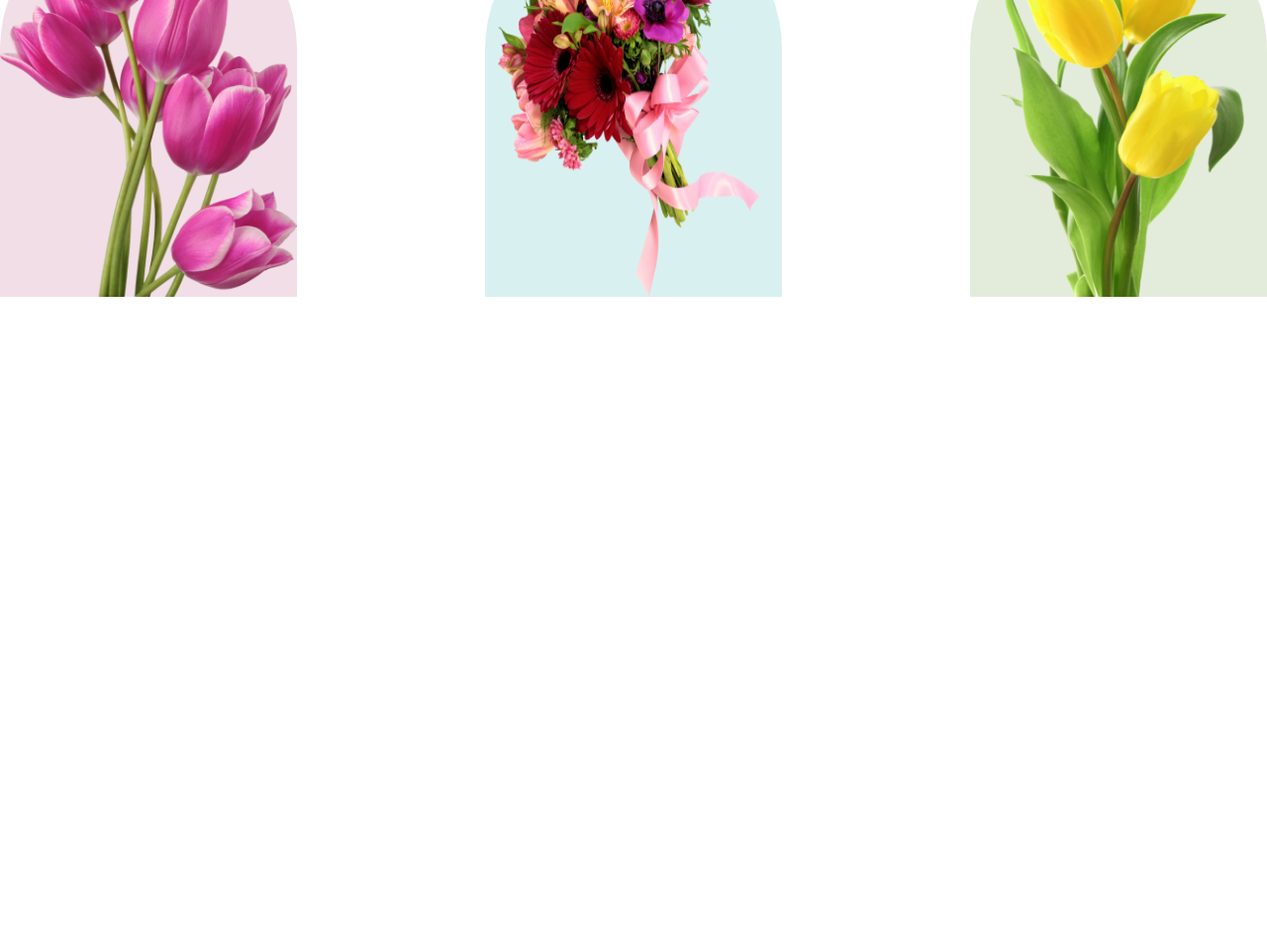
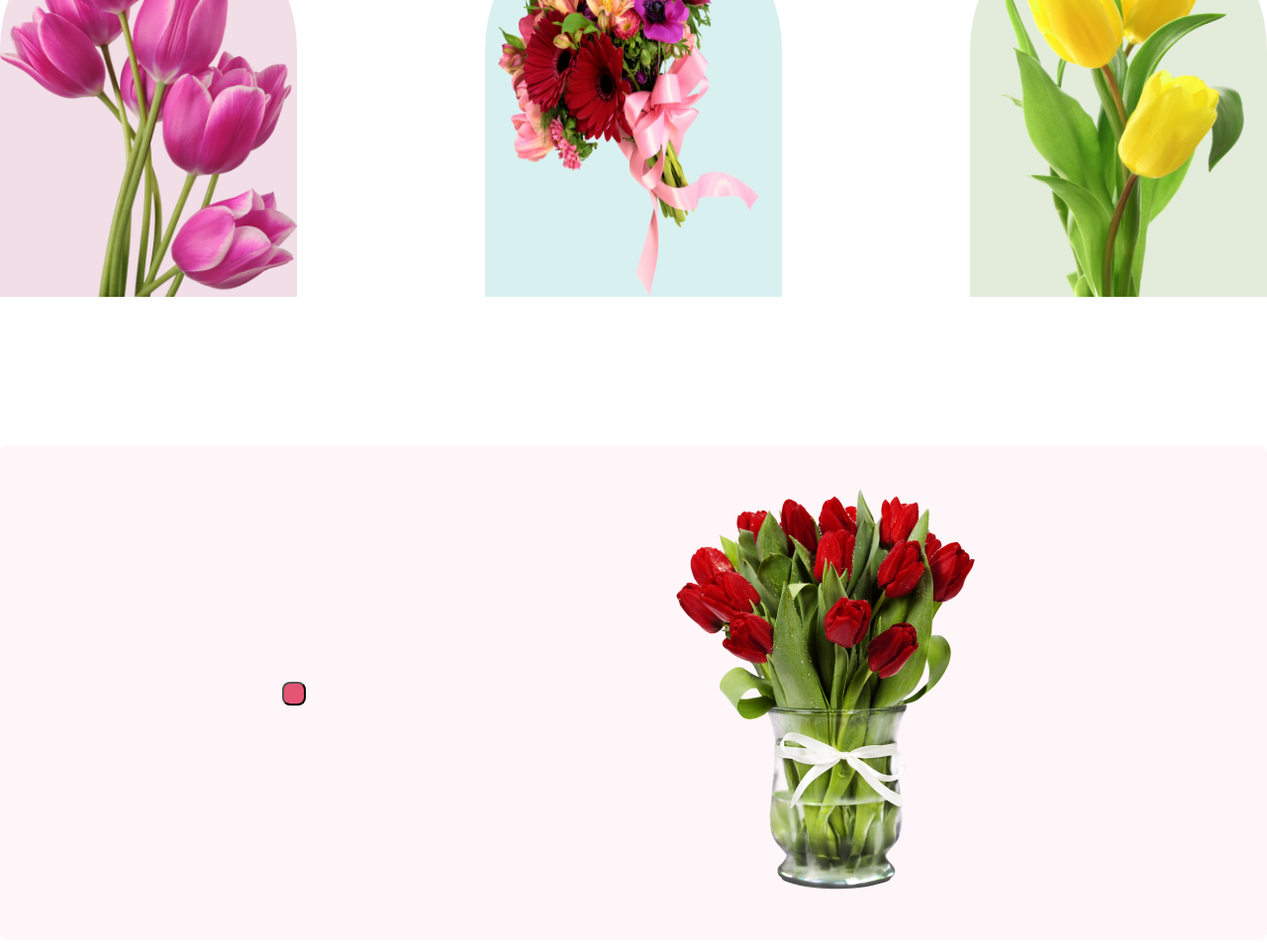
Before and after one commit to abdurrahim7/my-first-goal, a plain HTML site: page index.html in a window 1280 px wide. Shown: the part 1364-2317 px from the top of the page at 99% size. Before the commit the page ends 1664 px from the top, so only its background shows below. Drawn offline with Linux system fonts and the light colour scheme.

Commit message:
added the deal

```diff
--- a/index.html
+++ b/index.html
@@ -38,6 +38,18 @@
 
     </header>
     <main>
+        <section>
+            <div class="hot-deal-container">
+                <div class="deal-text">
+                    <h3 class="deal-title" ></h3>
+                    <p class="deal-description" ></p>
+                    <button class="btn" ></button>
+                </div>
+                <div class="deal-img">
+                    <img src="images/pngwing 8.png" alt="">
+                </div>
+            </div>
+        </section>
 
     </main>
     <footer>
```
